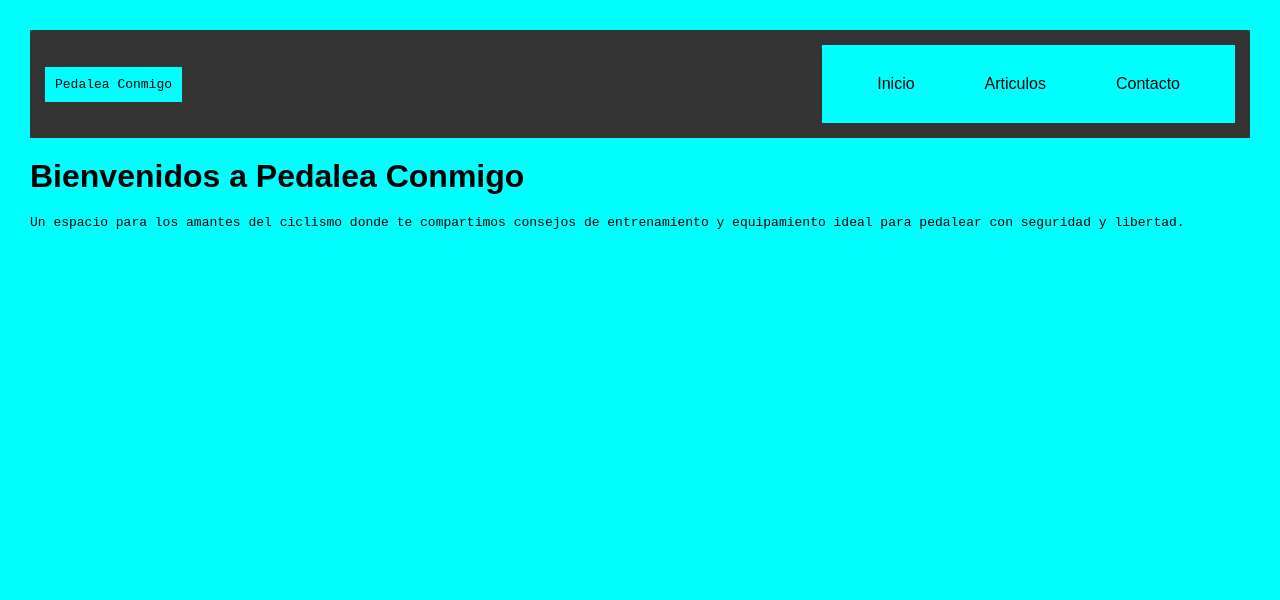
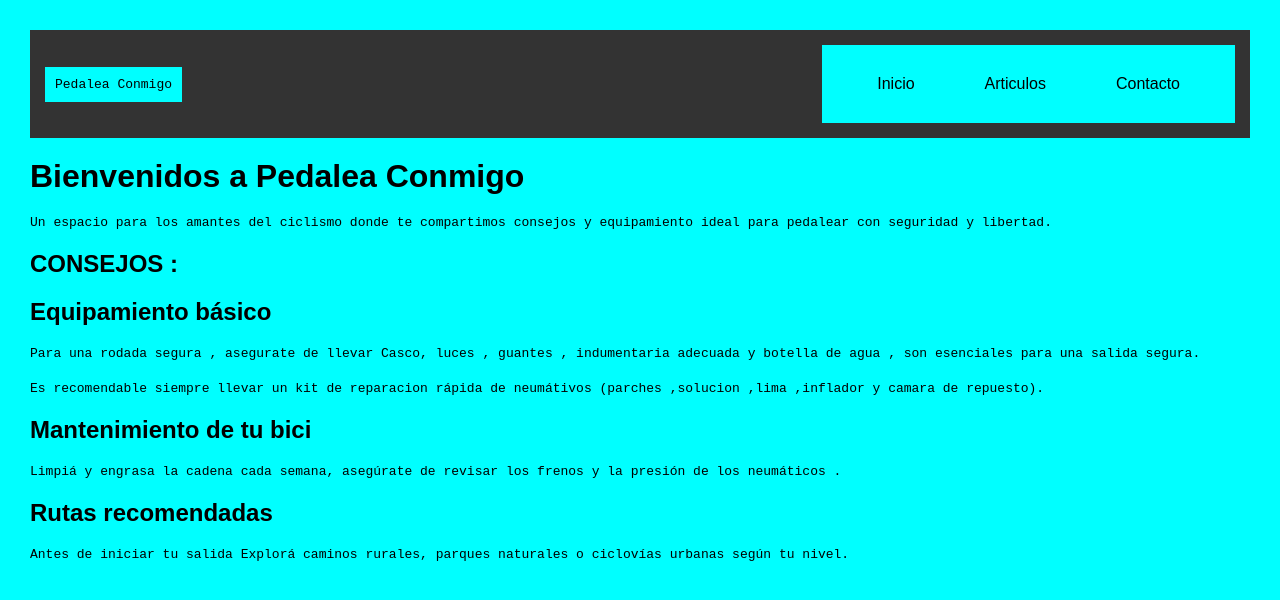
Before and after one commit to SandraFlors/tpIntegrador-Web1, a plain HTML site: page index.html in a window 1280 px wide. Drawn offline with Linux system fonts and the light colour scheme.

Commit message:
consejos (pag.Principal)

```diff
--- a/index.html
+++ b/index.html
@@ -25,13 +25,28 @@
 
 
         <h1>Bienvenidos a Pedalea Conmigo</h1>
-        <p>Un espacio para los amantes del ciclismo donde te compartimos consejos de entrenamiento y equipamiento ideal
+        <p>Un espacio para los amantes del ciclismo donde te compartimos consejos y equipamiento ideal
             para pedalear con seguridad y libertad.</p>
 
 
     <!-----------------------------------------------------------------CARRUSEL-------------------------------------------------------------------------------------->
 
 
+    <!--------------------------------------------------------------------------------------------------------------------------------------------------------------->
+
+       <h2>CONSEJOS : </h2>
+
+      <h2>Equipamiento básico</h2>
+      <p>Para una rodada segura , asegurate de llevar Casco, luces , guantes , indumentaria adecuada y botella de agua , son esenciales para una salida segura.</p>
+      <p>Es recomendable siempre llevar un kit de reparacion rápida de neumátivos (parches ,solucion ,lima ,inflador y camara de repuesto).</p>
+
+      <h2>Mantenimiento de tu bici</h2>
+      <p>Limpiá y engrasa la cadena cada semana, asegúrate de revisar los frenos y la presión de los neumáticos .</p>
+
+      <h2>Rutas recomendadas</h2>
+      <p>Antes de iniciar tu salida Explorá caminos rurales, parques naturales o ciclovías urbanas según tu nivel.</p>
+
+
 </body>
 
 </html>
```
Also changed, not shown: carrusel.js (deleted).
